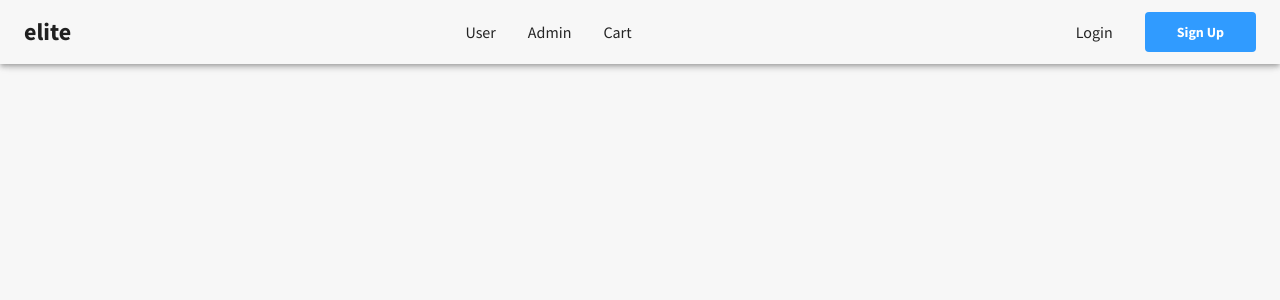
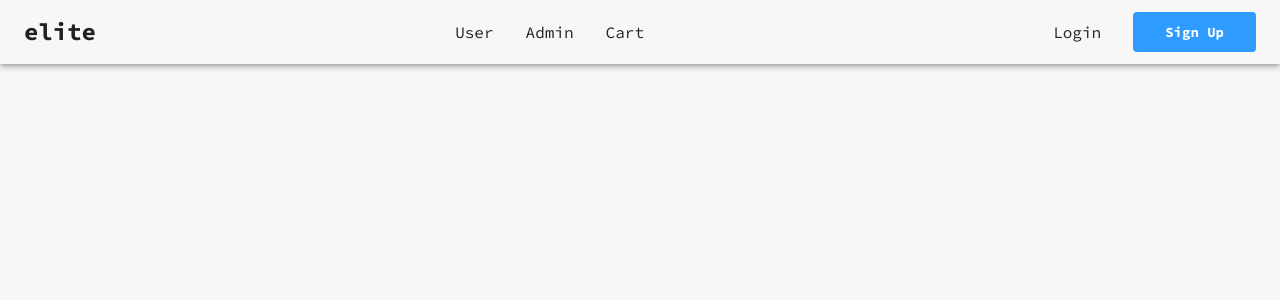
Before and after one commit to AkashSDas/elite, a Next.js app in the folder frontend/: page / in a window 1280 px wide. Shown: the top 300 px of the page. Built offline with nearby package versions, Linux system fonts and the light colour scheme.

Commit message:
change font family

```diff
--- a/frontend/lib/theme.ts
+++ b/frontend/lib/theme.ts
@@ -10,7 +10,7 @@
     },
   },
   typography: {
-    fontFamily: "Source Sans Pro, sans-serif",
+    fontFamily: "Source Code Pro, monospace",
   },
 });
 
--- a/frontend/pages/_document.tsx
+++ b/frontend/pages/_document.tsx
@@ -15,7 +15,7 @@
           />
           <link
             rel="stylesheet"
-            href="https://fonts.googleapis.com/css2?family=Source+Sans+Pro:wght@400;700&display=swap"
+            href="https://fonts.googleapis.com/css2?family=Source+Code+Pro:wght@400;600;700&display=swap"
           />
         </Head>
         <body>
--- a/frontend/styles/globals.css
+++ b/frontend/styles/globals.css
@@ -1,4 +1,4 @@
-@import url("https://fonts.googleapis.com/css2?family=Source+Sans+Pro:wght@400;700&display=swap");
+@import url("https://fonts.googleapis.com/css2?family=Source+Code+Pro:wght@400;600;700&display=swap");
 
 *,
 html {
```
